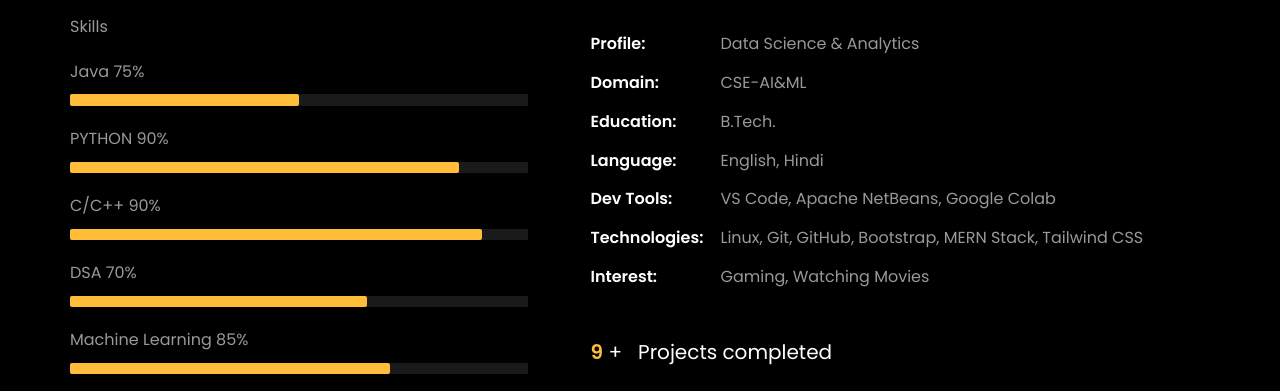
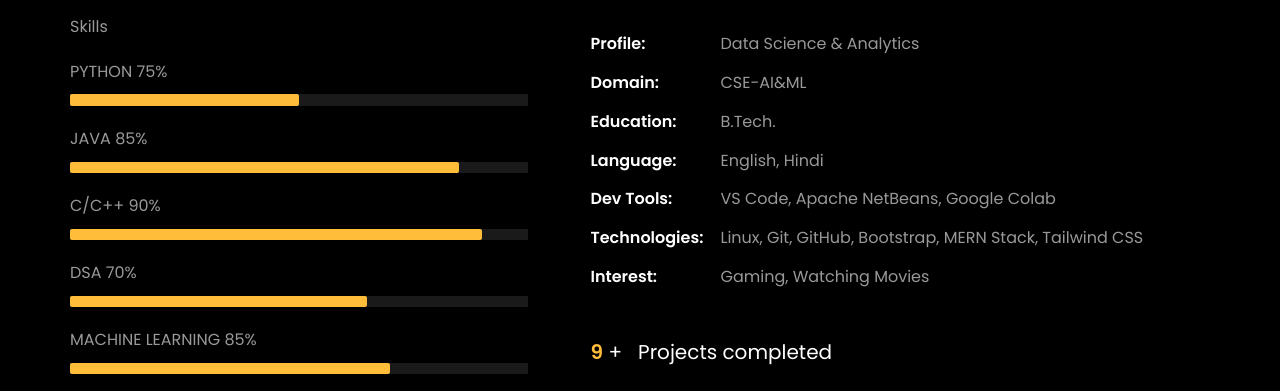
Before and after one commit to swayamkumar4/Portfolio, a plain HTML site: page index.html in a window 1280 px wide. Shown: the part 1086-1477 px from the top of the page. Drawn offline with Linux system fonts and the light colour scheme; animation ran at ten frames a second; files whose address does not match are found by name.

Commit message:
Updated portfolio with new changes

```diff
--- a/index.html
+++ b/index.html
@@ -230,13 +230,13 @@
 
 								<div class="skill-mf">
 									<p class="title-s">Skills</p>
-									<span>Java</span> <span class="pull-right">75%</span>
+									<span>PYTHON</span> <span class="pull-right">75%</span>
 									<div class="progress">
 										<div class="progress-bar" role="progressbar" style="width: 50%;" aria-valuenow="95" aria-valuemin="0"
 											aria-valuemax="100"></div>
 									</div>
 
-									<span>PYTHON</span> <span class="pull-right">90%</span>
+									<span>JAVA</span> <span class="pull-right">85%</span>
 									<div class="progress">
 										<div class="progress-bar" role="progressbar" style="width: 85%" aria-valuenow="85" aria-valuemin="0"
 											aria-valuemax="100"></div>
@@ -254,7 +254,7 @@
 											aria-valuemax="100"></div>
 									</div>
 
-									<span>Machine Learning</span> <span class="pull-right">85%</span>
+									<span>MACHINE LEARNING</span> <span class="pull-right">85%</span>
 									<div class="progress">
 										<div class="progress-bar" role="progressbar" style="width: 70%" aria-valuenow="80" aria-valuemin="0"
 											aria-valuemax="100"></div>
```
